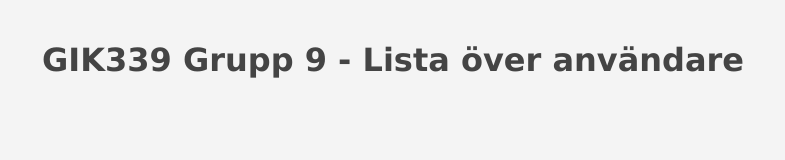
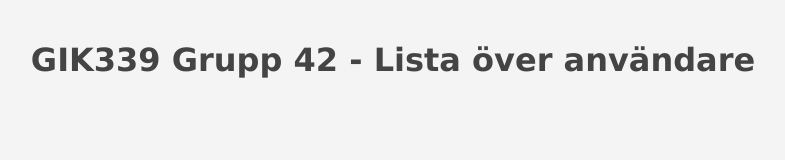
Before and after one commit to VSumic/gik339-42-labb2, a plain HTML site: page client/index.html in a window 1280 px wide. Shown: the whole page, without its empty margins (247-1032 px from the left). Drawn offline with Linux system fonts and the light colour scheme; no server answers.

Commit message:
Update index.html
small fix/stuff

```diff
--- a/client/index.html
+++ b/client/index.html
@@ -7,7 +7,7 @@
     <link rel="stylesheet" href="styles.css" />
   </head>
   <body>
-    <h1>GIK339 Grupp 9 - Lista över användare</h1>
+    <h1>GIK339 Grupp 42 - Lista över användare</h1>
     <ul id="user-container"></ul>
     <script src="script.js"></script>
   </body>
```
